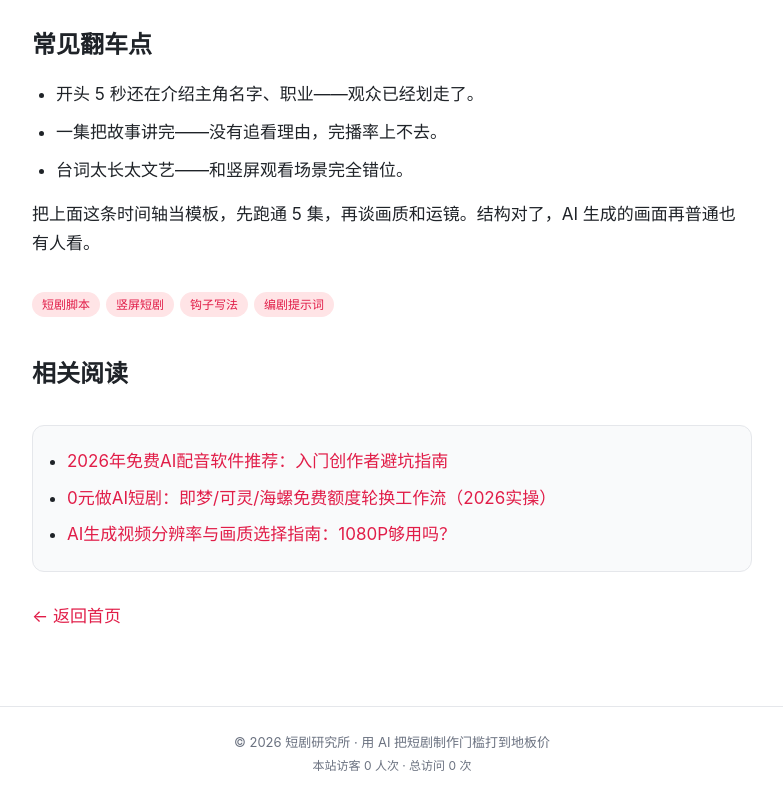
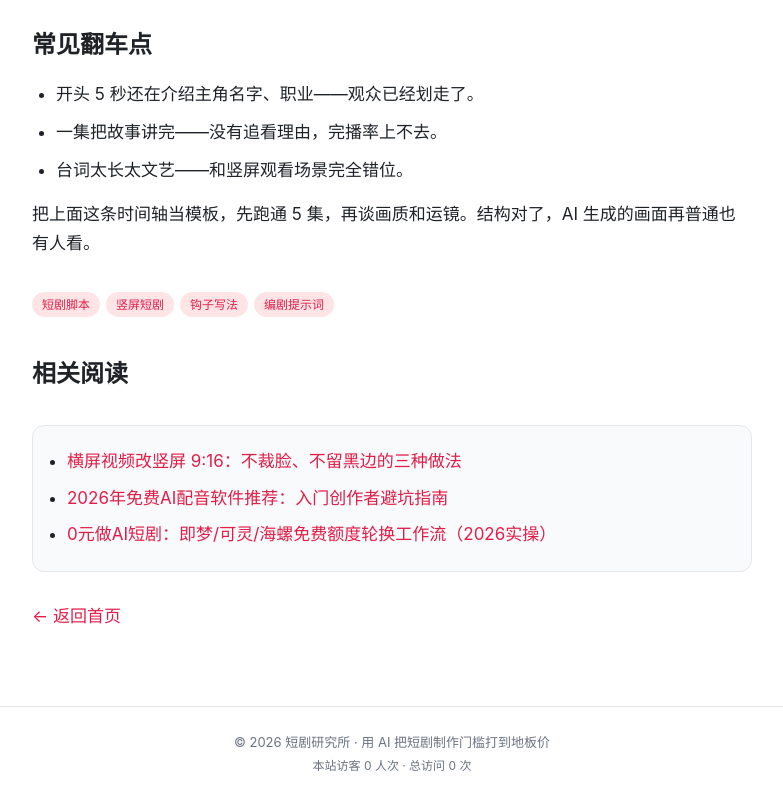
Before and after one commit to m664375988/duanju-yanjiu, a plain HTML site: page docs/posts/duanju-jiaoben-jiegou.html in a window 1280 px wide. Shown: the part 1280-2080 px from the top of the page, without its empty margins (248-1031 px from the left). Drawn offline with Linux system fonts and the light colour scheme.

Commit message:
deploy: duanju-jiaoben-jiegou.html

```diff
--- a/docs/posts/duanju-jiaoben-jiegou.html
+++ b/docs/posts/duanju-jiaoben-jiegou.html
@@ -82,7 +82,7 @@ footer.site{border-top:1px solid var(--line);color:var(--muted);font-size:13px;t
 
 
 <div class="tags" style="margin-top:30px"><span class="tag">短剧脚本</span><span class="tag">竖屏短剧</span><span class="tag">钩子写法</span><span class="tag">编剧提示词</span></div>
-<h2>相关阅读</h2><ul class="related"><li><a href="/duanju-yanjiu/posts/ai-peiyin-ruanjian.html">2026年免费AI配音软件推荐：入门创作者避坑指南</a></li><li><a href="/duanju-yanjiu/posts/ai-duanju-mianfei-gongzuoliu.html">0元做AI短剧：即梦/可灵/海螺免费额度轮换工作流（2026实操）</a></li><li><a href="/duanju-yanjiu/posts/ai-shipin-fenbianlv.html">AI生成视频分辨率与画质选择指南：1080P够用吗？</a></li></ul>
+<h2>相关阅读</h2><ul class="related"><li><a href="/duanju-yanjiu/posts/hengping-zhuan-shuping.html">横屏视频改竖屏 9:16：不裁脸、不留黑边的三种做法</a></li><li><a href="/duanju-yanjiu/posts/ai-peiyin-ruanjian.html">2026年免费AI配音软件推荐：入门创作者避坑指南</a></li><li><a href="/duanju-yanjiu/posts/ai-duanju-mianfei-gongzuoliu.html">0元做AI短剧：即梦/可灵/海螺免费额度轮换工作流（2026实操）</a></li></ul>
 <p style="margin-top:24px"><a href="/duanju-yanjiu/">← 返回首页</a></p>
 </article>
 </div></main>
```
